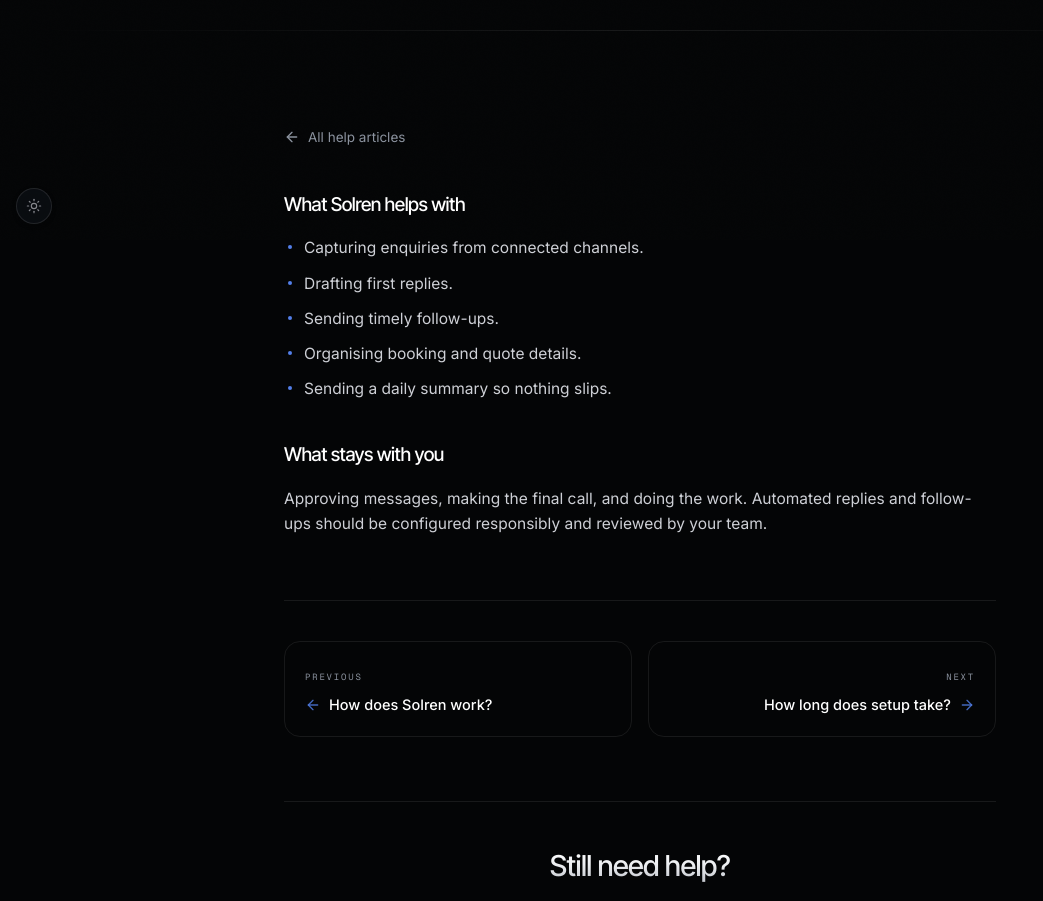
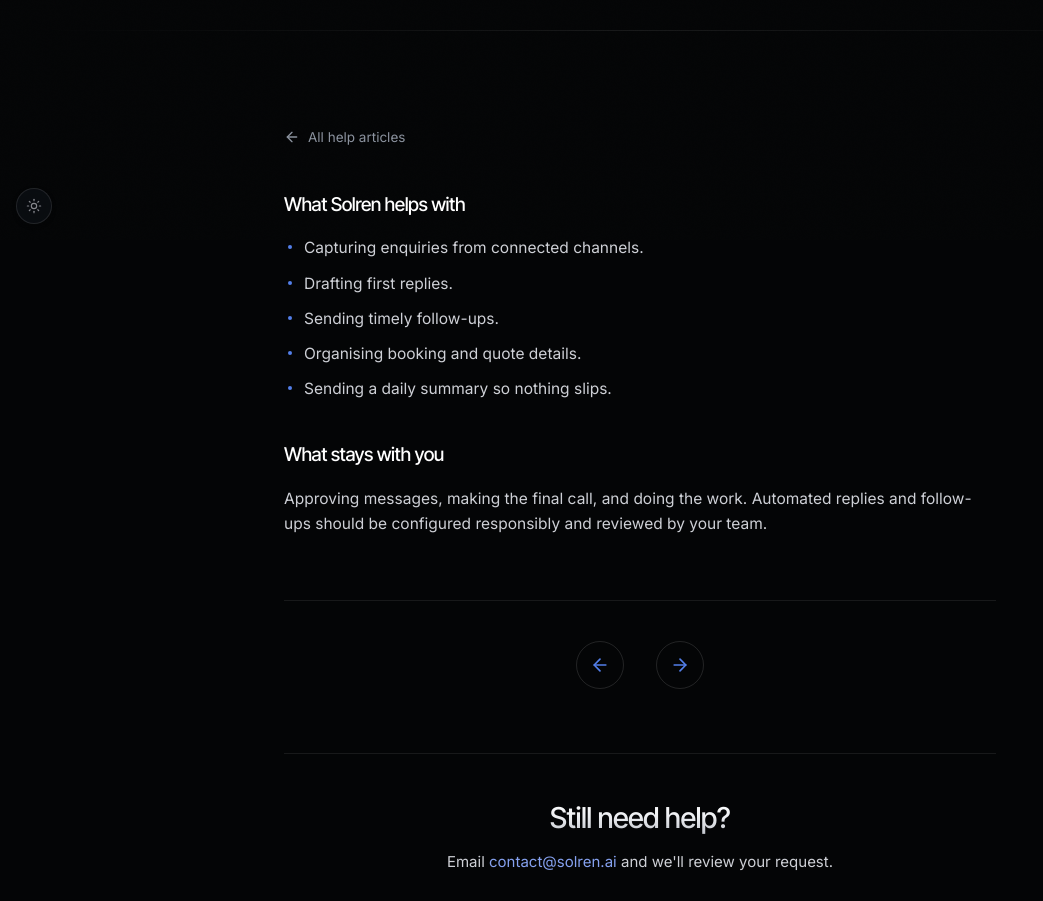
Before and after one commit to SolrenAI/solren-website, a Next.js app: page /help/what-solren-automates in a window 1280 px wide. Shown: the part 560-1461 px from the top of the page, without its empty margins (0-1043 px from the left). Built offline with nearby package versions, Linux system fonts and the light colour scheme.

Commit message:
Update website

```diff
--- a/app/help/[slug]/page.tsx
+++ b/app/help/[slug]/page.tsx
@@ -105,55 +105,42 @@
             </Reveal>
           )}
 
-          {/* previous / next */}
-          <div className="mt-10 grid auto-rows-fr grid-cols-1 gap-3 border-t border-[var(--hair)] pt-8 md:mt-16 md:auto-rows-auto md:grid-cols-2 md:gap-4 md:pt-10">
+          {/* previous / next — minimal circular controls, arrows only */}
+          {(prev || next) && (
+            <nav
+              aria-label="Help article navigation"
+              className="mt-10 flex items-center justify-center gap-8 border-t border-[var(--hair)] pt-8 md:mt-16 md:pt-10"
+            >
               {prev ? (
                 <Link
                   href={`/help/${prev.slug}`}
-                className="group rounded-2xl border border-white/[0.08] p-5 transition-colors hover:border-white/20 hover:bg-white/[0.02]"
+                  aria-label={`Previous: ${prev.title}`}
+                  className="group inline-flex h-12 w-12 items-center justify-center rounded-full border border-white/[0.12] text-[#537FEA] transition-colors hover:border-white/25 hover:bg-white/[0.03]"
                 >
-                <div className="flex h-full flex-col text-left md:hidden">
-                  <ArrowLeft className="h-4 w-4 text-[#537FEA] transition-transform group-hover:-translate-x-0.5" />
-                  <span className="ps-label mt-4 !text-[9px] !tracking-[0.2em]">Previous</span>
-                  <p className="mt-1.5 text-[14.5px] font-medium leading-snug text-white">
-                    {prev.title}
-                  </p>
-                </div>
-                <div className="hidden md:block">
-                  <span className="ps-label !text-[9px] !tracking-[0.2em]">Previous</span>
-                  <div className="mt-2 flex items-center gap-2 text-[14.5px] font-medium text-white">
-                    <ArrowLeft className="h-4 w-4 text-[#537FEA]/80 transition-all group-hover:-translate-x-0.5 group-hover:text-[#537FEA]" />
-                    {prev.title}
-                  </div>
-                </div>
+                  <ArrowLeft className="h-5 w-5 transition-transform group-hover:-translate-x-0.5" />
                 </Link>
               ) : (
-              <span className="hidden md:block" />
+                <span
+                  aria-hidden="true"
+                  className="h-12 w-12 rounded-full border border-white/[0.06] opacity-40"
+                />
               )}
-            {next && (
+              {next ? (
                 <Link
                   href={`/help/${next.slug}`}
-                className="group rounded-2xl border border-white/[0.08] p-5 text-right transition-colors hover:border-white/20 hover:bg-white/[0.02] md:col-start-2 lg:p-5"
+                  aria-label={`Next: ${next.title}`}
+                  className="group inline-flex h-12 w-12 items-center justify-center rounded-full border border-white/[0.12] text-[#537FEA] transition-colors hover:border-white/25 hover:bg-white/[0.03]"
                 >
-                <div className="flex h-full items-center gap-3 text-left md:hidden">
-                  <div className="min-w-0 flex-1">
-                    <span className="ps-label !text-[9px] !tracking-[0.2em]">Next</span>
-                    <p className="mt-1.5 text-[14.5px] font-medium leading-snug text-white">
-                      {next.title}
-                    </p>
-                  </div>
-                  <ArrowRight className="h-4 w-4 shrink-0 text-[#537FEA] transition-transform group-hover:translate-x-0.5" />
-                </div>
-                <div className="hidden md:block">
-                  <span className="ps-label !text-[9px] !tracking-[0.2em]">Next</span>
-                  <div className="mt-2 flex items-center justify-end gap-2 text-[14.5px] font-medium text-white">
-                    {next.title}
-                    <ArrowRight className="h-4 w-4 text-[#537FEA]/80 transition-all group-hover:translate-x-0.5 group-hover:text-[#537FEA]" />
-                  </div>
-                </div>
+                  <ArrowRight className="h-5 w-5 transition-transform group-hover:translate-x-0.5" />
                 </Link>
+              ) : (
+                <span
+                  aria-hidden="true"
+                  className="h-12 w-12 rounded-full border border-white/[0.06] opacity-40"
+                />
               )}
-          </div>
+            </nav>
+          )}
 
           {/* still need help — quiet support close */}
           <Reveal>
```
Lines whose indentation alone changed are shown as unchanged.
